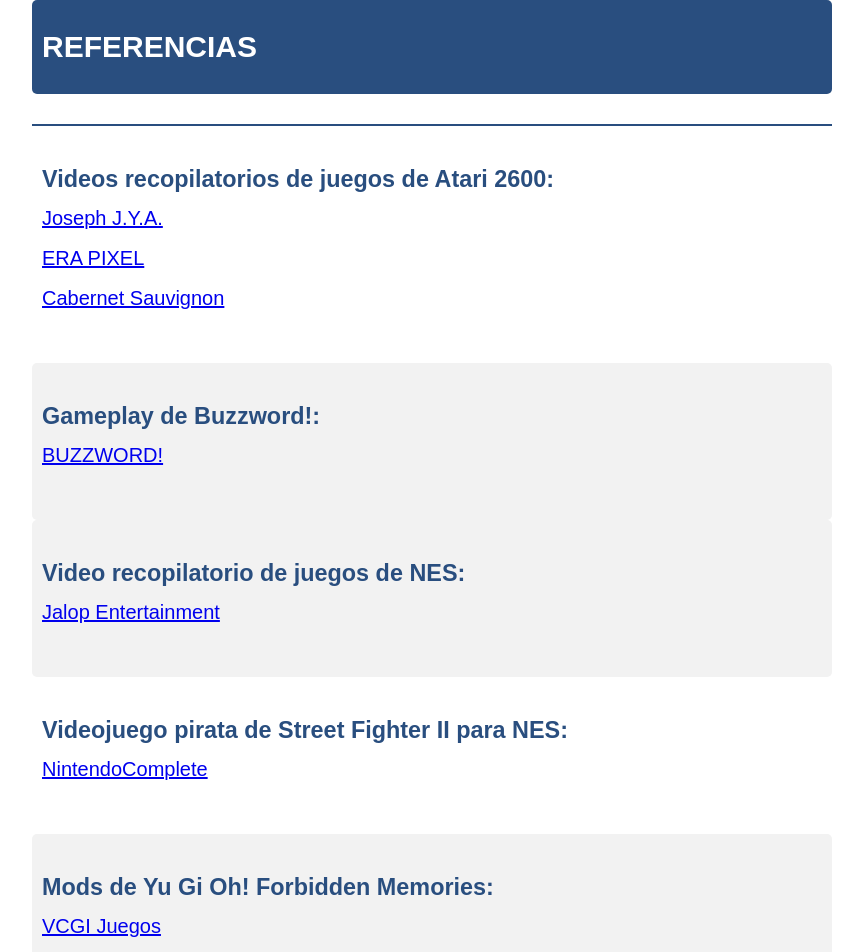
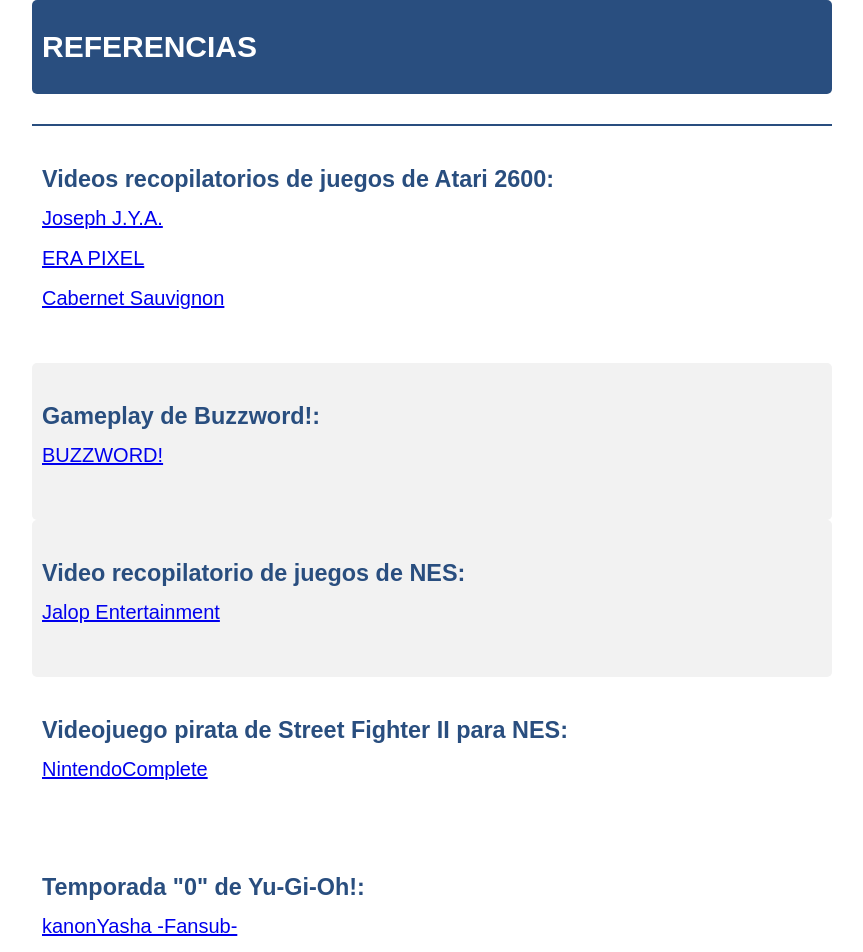
Before and after one commit to manuelmad/playography, a Next.js app: page /references in a window 1280 px wide. Shown: the top 952 px of the page, without its empty margins (208-1071 px from the left). Built offline with nearby package versions, Linux system fonts and the light colour scheme; a web font is replaced by a local one.

Commit message:
Checking details on level 6.

```diff
--- a/app/references/page.js
+++ b/app/references/page.js
@@ -39,6 +39,12 @@ export default function References() {
                     <h3 className='ref-h3'>Videojuego pirata de Street Fighter II para NES:</h3>
                     <p>
                         <Link href="https://www.youtube.com/watch?v=3dGBMGI43GA" target="_blank">NintendoComplete</Link>
+                    </p>
+                </article>
+                <article>
+                    <h3 className='ref-h3'>Temporada "0" de Yu-Gi-Oh!:</h3>
+                    <p>
+                        <Link href="https://www.youtube.com/playlist?list=PLTsPlT1ztlwcRR1IlBMrlUEftf-rHAdAe" target="_blank">kanonYasha -Fansub-</Link>
                     </p>
                 </article>
                 <article className='reference-container'>
```
Also changed, not shown: app/levels/level6/page.js (+4 -3 lines).
